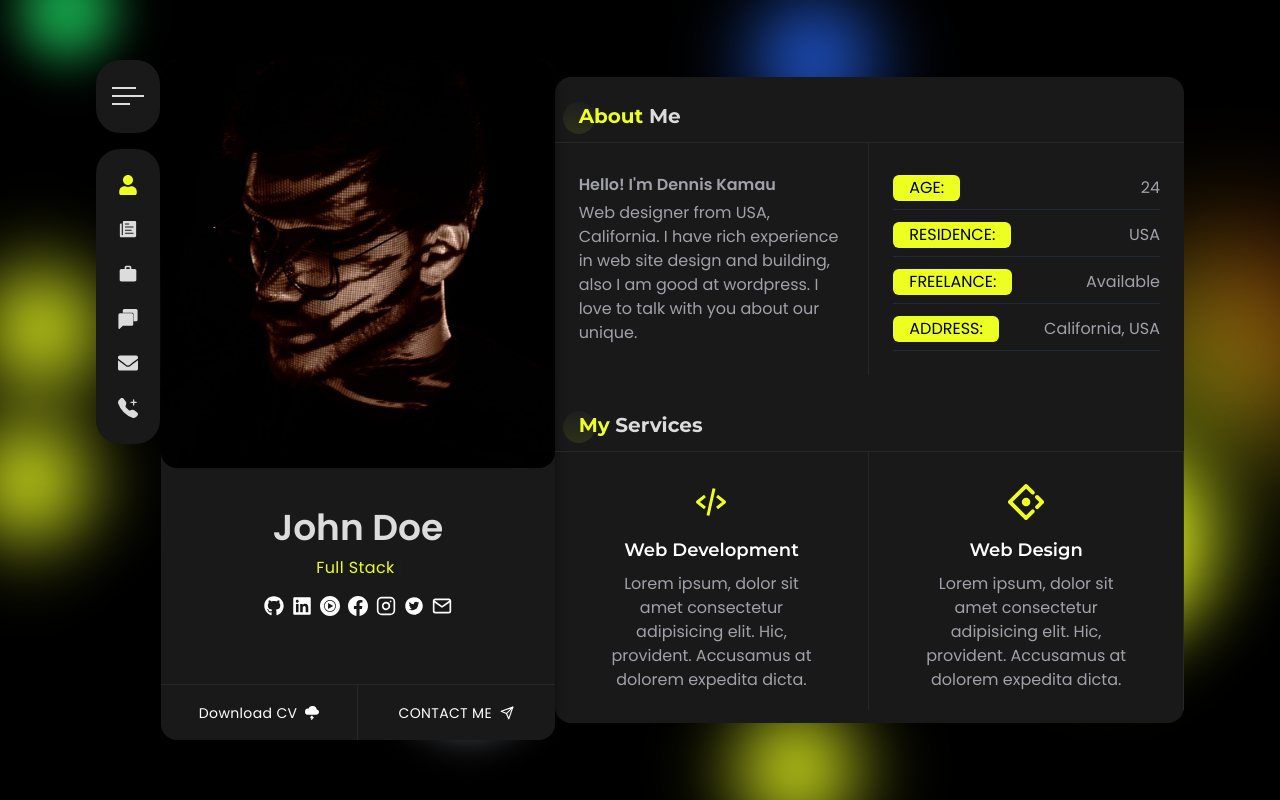
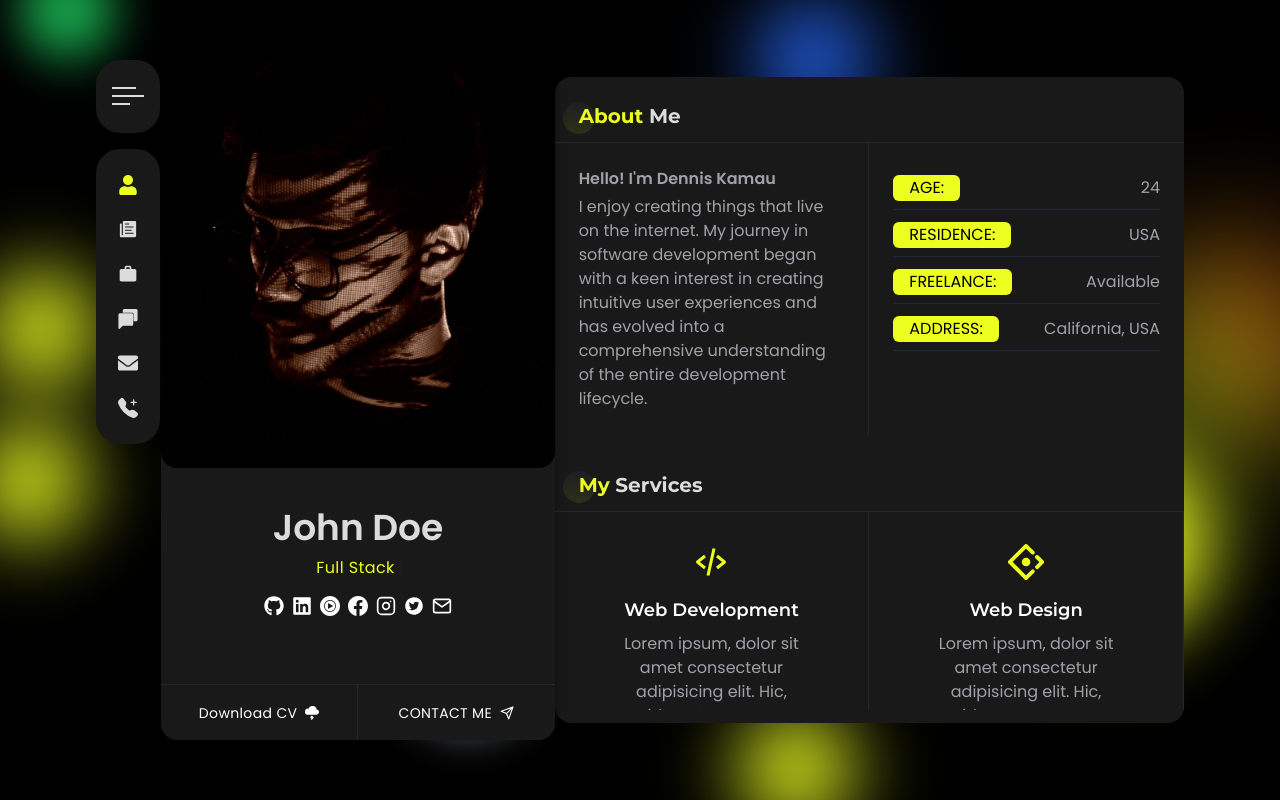
Before and after one commit to DennisNKamau/PortfolioTwo, a React (Create React App) app: page / in a window 1280 px wide. Built offline with nearby package versions, Linux system fonts and the light colour scheme.

Commit message:
update AboutMe.js

```diff
--- a/src/components/about/AboutMe.js
+++ b/src/components/about/AboutMe.js
@@ -7,9 +7,7 @@ const AboutMe = () => {
         <div className="py-6">
           <h2 className="font-semibold mb-1">Hello! I'm Dennis Kamau</h2>
           <p className="text-base leading-6 ">
-            Web designer from USA, California. I have rich experience in web
-            site design and building, also I am good at wordpress. I love to
-            talk with you about our unique.
+          I enjoy creating things that live on the internet. My journey in software development began with a keen interest in creating intuitive user experiences and has evolved into a comprehensive understanding of the entire development lifecycle.
           </p>
         </div>
       </div>
```
